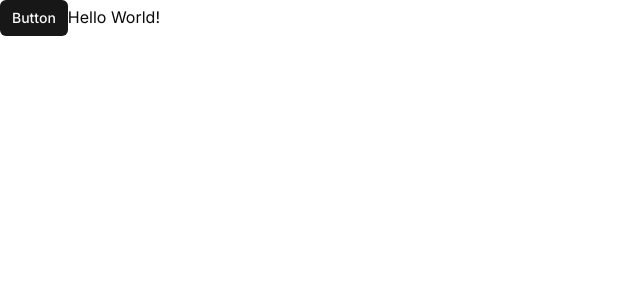
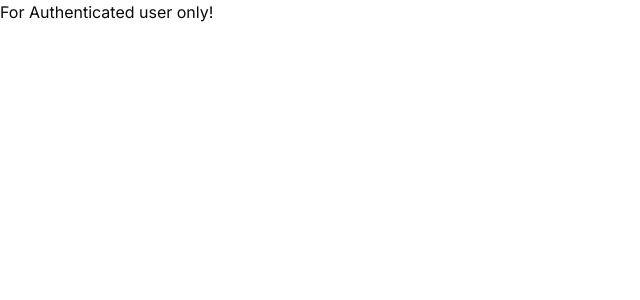
Before and after one commit to Mac1618/twitch-clone, a Next.js app: page / in a window 1280 px wide. Shown: the top 300 px of the page, without its empty margins (0-640 px from the left). Built offline with nearby package versions, Linux system fonts and the light colour scheme.

Commit message:
feat: Create a working sign up and sign in page with clerk

```diff
--- a/app/(auth)/layout.tsx
+++ b/app/(auth)/layout.tsx
@@ -1,14 +1,11 @@
-const AuthLayout = ({
-  children
-}: {
-  children: React.ReactNode
-}) => {
-	return (
-		<div>
-			<div className="py-3 w-full bg-blue-400 px-5 mb-5"> Nav bar </div>
-			AuthLayout
-		</div>
-	);
-};
+import React from "react";
+
+const AuthLayout = ({ children } : { children : React.ReactNode}) => {
+  return (
+    <div className="h-full flex justify-center items-center">
+      {children}
+    </div>
+  )
+}
 
 export default AuthLayout;
--- a/app/(auth)/login/page.tsx
+++ /dev/null
@@ -1,9 +0,0 @@
-import React from 'react'
-
-const Login = () => {
-  return (
-    <div>Login Page</div>
-  )
-}
-
-export default Login
--- /dev/null
+++ b/app/(auth)/sign-in/[[...sign-in]]/page.tsx
@@ -0,0 +1,10 @@
+// Clerk Sign In
+import { SignIn } from "@clerk/nextjs"
+
+const SignInPage = () => {
+  return (
+    <SignIn />
+  )
+}
+
+export default SignInPage;
--- /dev/null
+++ b/app/(auth)/sign-up/[[...sign-up]]/page.tsx
@@ -0,0 +1,10 @@
+// Clerk Sign Up
+import { SignUp } from "@clerk/nextjs"
+
+const SignUpPage = () => {
+  return (
+    <SignUp />
+  )
+}
+
+export default SignUpPage
--- a/app/(auth)/signup/page.tsx
+++ /dev/null
@@ -1,9 +0,0 @@
-import React from 'react'
-
-const SignUp = () => {
-  return (
-    <div>Sign Up Page</div>
-  )
-}
-
-export default SignUp
--- a/app/globals.css
+++ b/app/globals.css
@@ -1,6 +1,10 @@
 @tailwind base;
 @tailwind components;
 @tailwind utilities;
+
+html, body, :root {
+  height: 100%;
+}
 
 @layer base {
   :root {
--- a/app/layout.tsx
+++ b/app/layout.tsx
@@ -1,22 +1,23 @@
-import type { Metadata } from 'next'
-import { Inter } from 'next/font/google'
-import './globals.css'
+// Clerk
+import { ClerkProvider } from '@clerk/nextjs';
 
-const inter = Inter({ subsets: ['latin'] })
+import type { Metadata } from 'next';
+import { Inter } from 'next/font/google';
+import './globals.css';
+
+const inter = Inter({ subsets: ['latin'] });
 
 export const metadata: Metadata = {
 	title: 'Create Next App',
 	description: 'Generated by create next app',
-}
+};
 
-export default function RootLayout({
-  children,
-}: {
-  children: React.ReactNode
-}) {
+export default function RootLayout({ children }: { children: React.ReactNode }) {
 	return (
+		<ClerkProvider>
 			<html lang="en">
 				<body className={inter.className}>{children}</body>
 			</html>
-  )
+		</ClerkProvider>
+	);
 }
--- a/app/page.tsx
+++ b/app/page.tsx
@@ -1,14 +1,14 @@
 // shadcn components
 import { Button } from '@/components/ui/button';
+
+// Clerk
+import { UserButton } from '@clerk/nextjs';
 
 export default function Home() {
 	return (
 		<main className="">
-			<Button variant="default" size="sm">
-				{' '}
-				Button{' '}
-			</Button>
-			Hello World!
+      <h1>For Authenticated user only!</h1>
+      <UserButton afterSignOutUrl='/' />
 		</main>
 	);
 }
--- a/package.json
+++ b/package.json
@@ -9,6 +9,7 @@
     "lint": "next lint"
   },
   "dependencies": {
+    "@clerk/nextjs": "^4.29.3",
     "@radix-ui/react-slot": "^1.0.2",
     "class-variance-authority": "^0.7.0",
     "clsx": "^2.1.0",
```
Also changed, not shown: middleware.ts (added, +10 -0 lines), 2 other files (tests, documents, lock files or other folders). Lines whose indentation alone changed are shown as unchanged.
